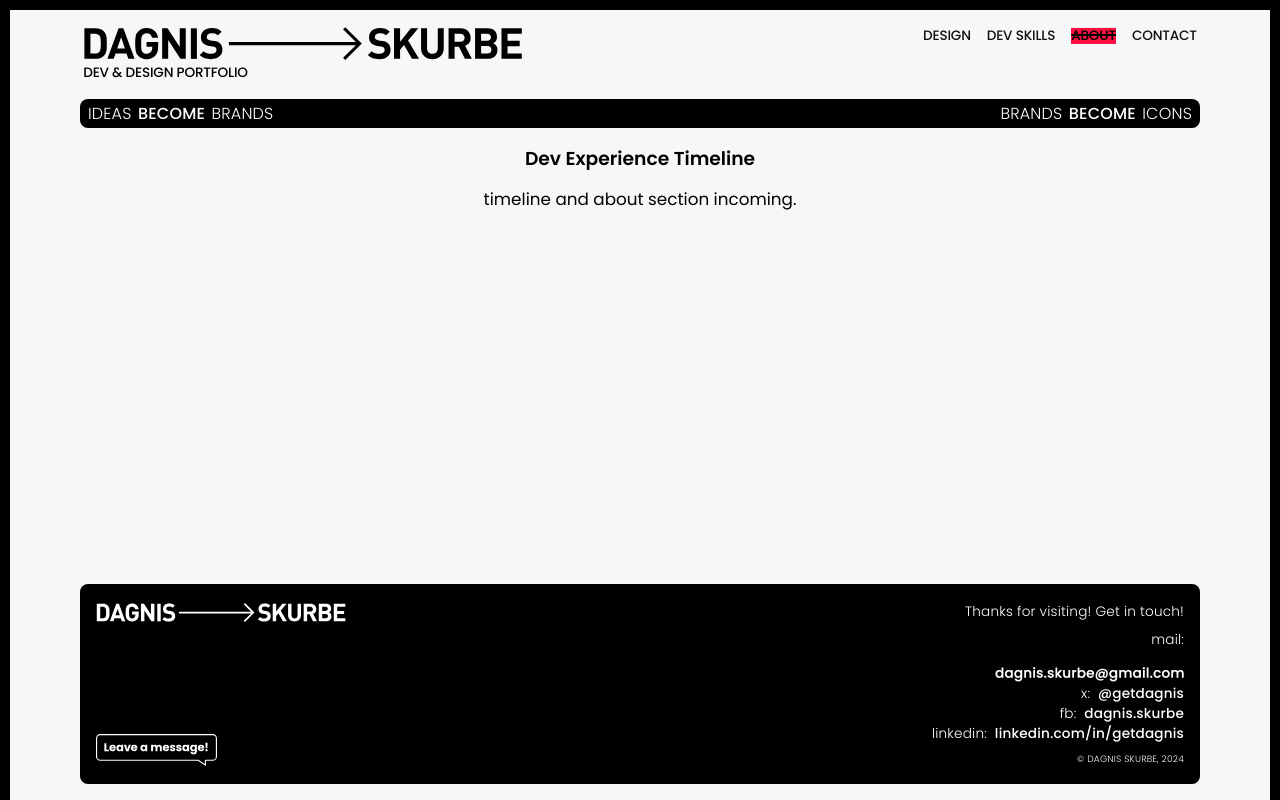
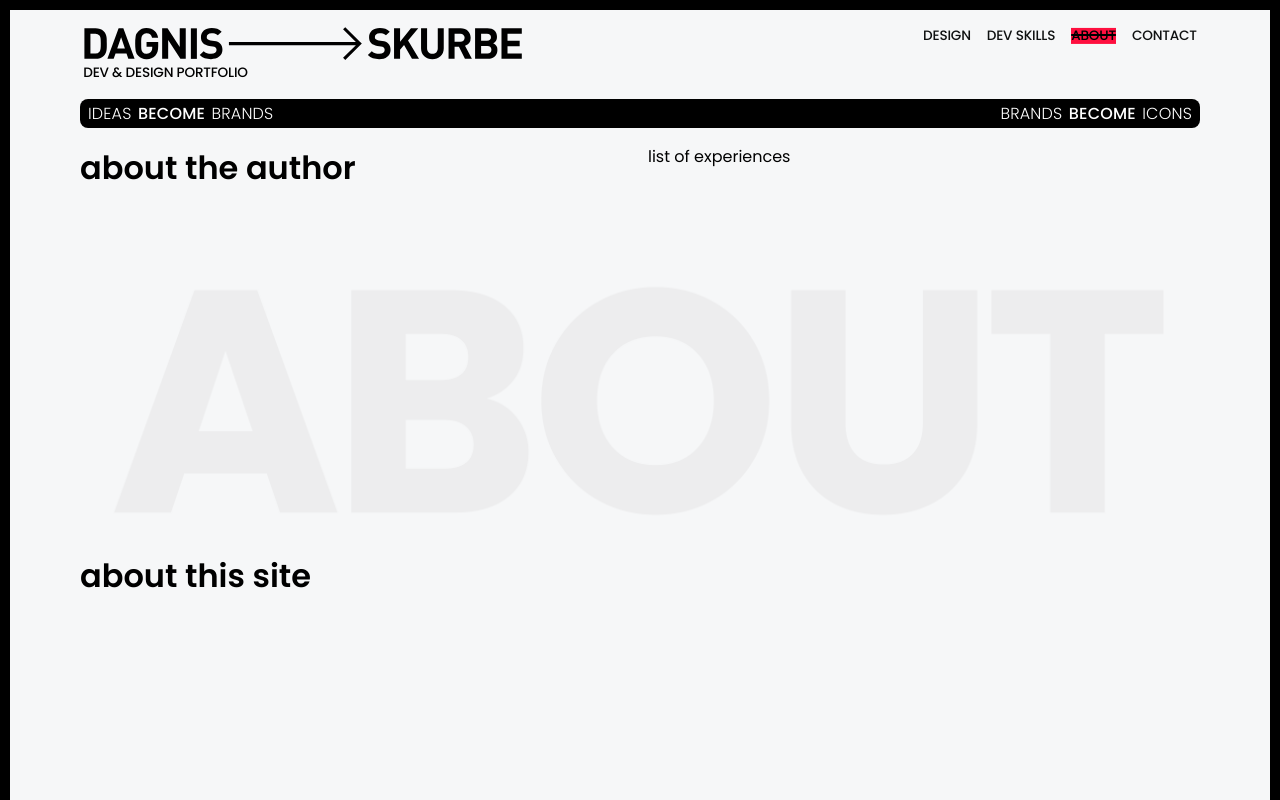
Before and after one commit to getdagnis/2024_portfolio_vite, a React (Vite) app: page /about in a window 1280 px wide. Shown: the top 800 px of the page. Built offline with nearby package versions, Linux system fonts and the light colour scheme.

Commit message:
wip modal fixes and other minor style updates

```diff
--- a/src/App.css
+++ b/src/App.css
@@ -100,7 +100,8 @@ body {
   flex-direction: column;
   justify-content: space-between;
   height: 100%;
-  min-height: calc(100vh - var(--siteBorder));
+  min-height: calc(100dvh - 2 * var(--siteBorder));
+  box-sizing: border-box;
   width: var(--siteWidth);
   max-width: var(--siteMaxWidth);
 }
--- a/src/layout/Header.css
+++ b/src/layout/Header.css
@@ -321,16 +321,27 @@ div #armageddon-btn {
     translate: 0;
   }
 
-  55% {
-    translate: 0 -15vh;
+  55%,
+  57% {
+    translate: 0 -20vh;
   }
 
   70% {
     translate: 0;
   }
 
-  85% {
-    translate: 0 -6vh;
+  82%,
+  84% {
+    translate: 0 -10vh;
+  }
+
+  90% {
+    translate: 0;
+  }
+
+  95%,
+  97% {
+    translate: 0 -2vh;
   }
 
   to {
--- a/src/pages/AboutPage.css
+++ b/src/pages/AboutPage.css
@@ -1,15 +1,17 @@
 #about {
-  display: flex;
-  flex-direction: column;
-  justify-content: center;
-  align-items: flex-start;
-  text-align: center;
-  gap: 1rem;
-  padding: 0 1rem;
+  padding: 0;
   width: 100%;
-  max-width: 750px;
   background: url('../assets/about.png') no-repeat center 100px;
   background-size: contain;
+}
+
+#about .about-grid {
+  display: grid;
+  grid-template-columns: repeat(2, 1fr);
+  grid-gap: 2rem;
+  text-align: left;
+  gap: 1rem;
+  min-height: 100vh;
 }
 
 #about .about-title,
--- a/src/pages/AboutPage.jsx
+++ b/src/pages/AboutPage.jsx
@@ -41,17 +41,14 @@ function AboutPage() {
 
   return (
     <div id="about">
+      <div className="about-grid">
+        <div className="left-about">
+          <h1>about the author</h1>
+        </div>
+        <div className="right-about">list of experiences</div>
+        <h1>about this site</h1>
+      </div>
       <ExperienceTimeline />
-      <div className="about-text">timeline and about section incoming.</div>
-      {entries.map((entry) => (
-        <div key={entry.id} className="about-list-item" onClick={() => handleClick(entry.id)}>
-          <div className="about-list-item">
-            <span>{entry.year}</span>
-            {entry.title}
-          </div>
-          {activeEntry === entry.id && <p className="about-text">{entry.text}</p>}
-        </div>
-      ))}
     </div>
   );
 }
--- a/src/pages/WipPage.css
+++ b/src/pages/WipPage.css
@@ -5,6 +5,8 @@
   justify-content: center;
   align-items: center;
   height: 100vh;
+  max-height: 100dvh;
+  box-sizing: border-box;
   width: 100%;
   top: 0;
   left: 0;
@@ -21,12 +23,20 @@
   width: fit-content;
   max-width: 768px;
   text-align: center;
-  line-height: 1.3;
+  line-height: 1.2;
   color: black;
   letter-spacing: -1px;
   text-transform: uppercase;
   font-weight: 700;
   font-size: 1.75rem;
+}
+
+.wip-buttons {
+  display: flex;
+  flex-direction: row;
+  justify-content: center;
+  align-items: center;
+  gap: 1rem;
 }
 
 .modal-button {
@@ -36,6 +46,7 @@
   min-width: 12rem;
   max-width: 90vw;
   margin-top: 1.2rem;
+  text-align: center;
   padding: 0.55rem 1.15rem;
   border: 2.25px solid black;
   border-radius: var(--radius);
--- a/src/pages/WipPage.jsx
+++ b/src/pages/WipPage.jsx
@@ -7,15 +7,17 @@ function WipPage() {
   return (
     <div className="wip">
       <h1 className="modal-h1">
-        welcome.
+        Welcome!
         <br />
-        this site is work in progress.
+        This site is currently under construction.
         <br />
-        missing works will be added.
+        Any missing works will be added shortly.
       </h1>
-      <NavLink className="modal-button" to="/redirect/design">
-        continue anyway
-      </NavLink>
+      <div className="wip-buttons">
+        <NavLink className="modal-button" to="/redirect/design">
+          that's ok
+        </NavLink>
+      </div>
     </div>
   );
 }
```
